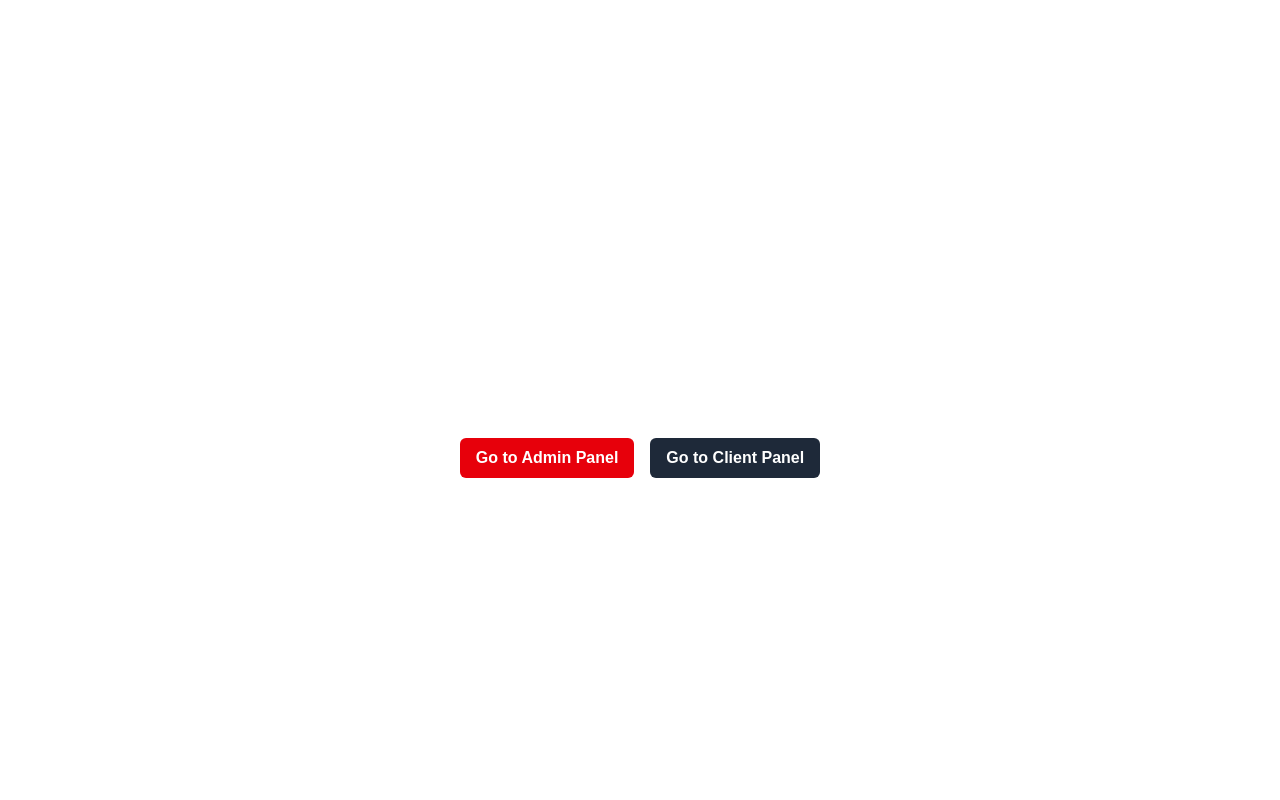
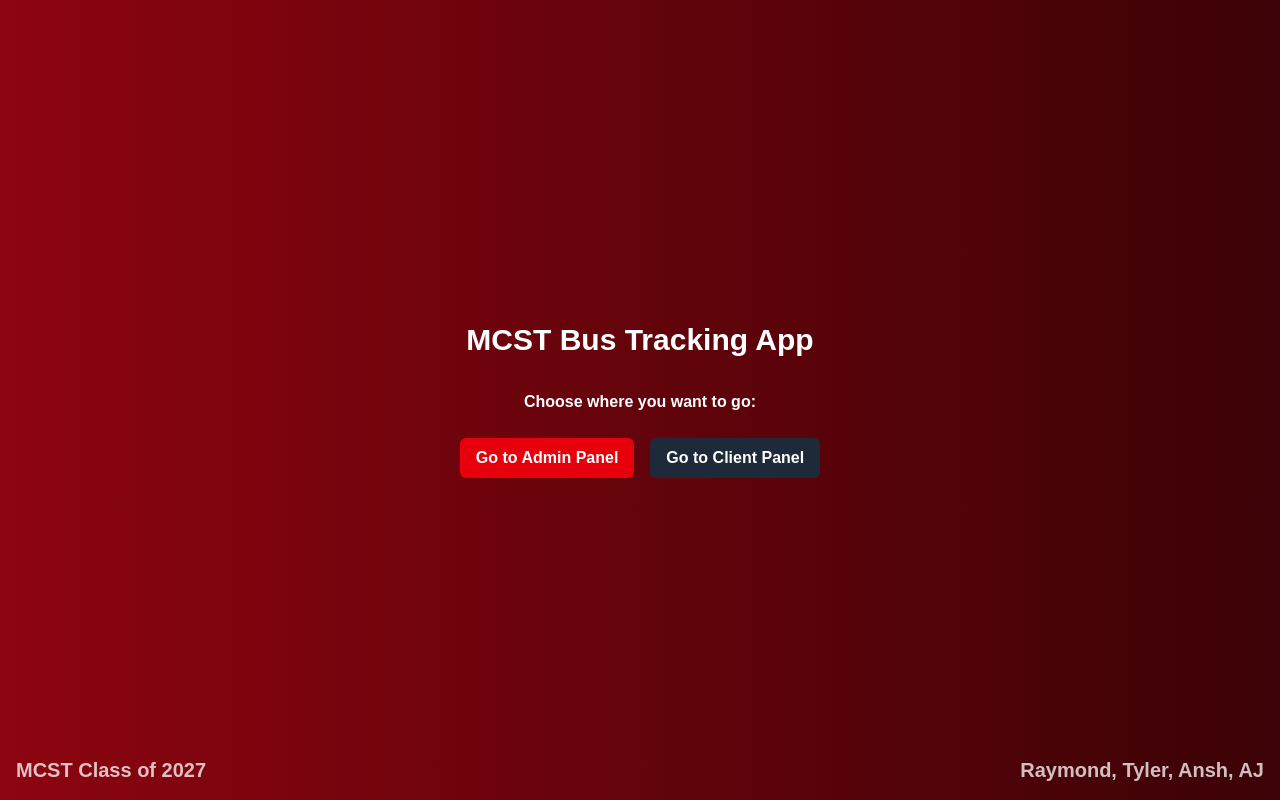
Before and after one commit to MCST-CIS/congressional-app-challenege-bus-boys, a Next.js app in the folder bus-app/: page / in a window 1280 px wide. Built offline with nearby package versions, Linux system fonts and the light colour scheme.

Commit message:
Update globals.css

```diff
--- a/bus-app/src/app/globals.css
+++ b/bus-app/src/app/globals.css
@@ -19,14 +19,30 @@
   }
 }
 
-@keyframes blink {
-  0%, 100% { opacity: 1; }
-  25%, 75% { opacity: 0.3; }
-  50% { opacity: 1; }
+@keyframes redtoblackfade {
+  0% { background-position: left; }
+  50% { background-position: right; }
+  100% { background-position: left; }
 }
 
-.animate-blink {
-  animation: blink 2s ease-in-out 2;
+.fade-bg {
+  background: linear-gradient(to right, #a30512, #000000);
+  background-size: 200% 100%;
+  background-position: left;
+  animation: redtoblackfade 5s infinite;
+}
+
+@keyframes typing {
+  from { max-width: 0; }
+  to { max-width: 100%; }
+}
+
+.typewriter {
+  display: inline-block;
+  overflow: hidden;
+  white-space: nowrap;
+  animation: typing 2.5s steps(40, end) forwards;
+  max-width: 0;
 }
 
 html, body {
```
